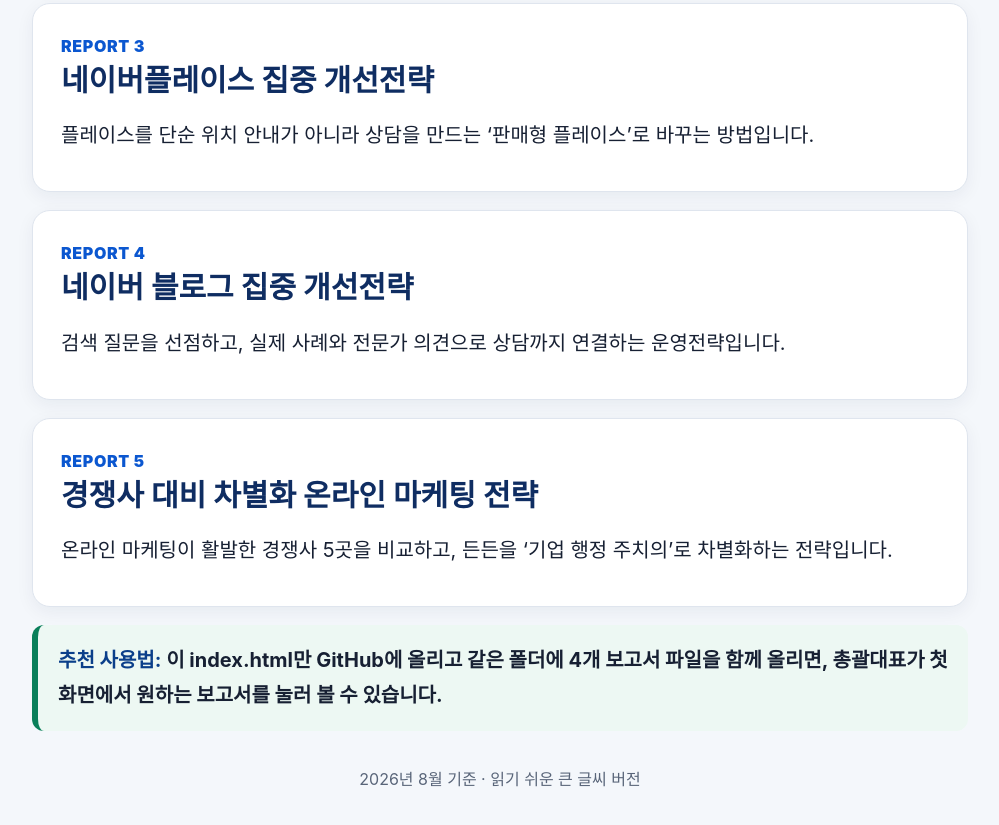
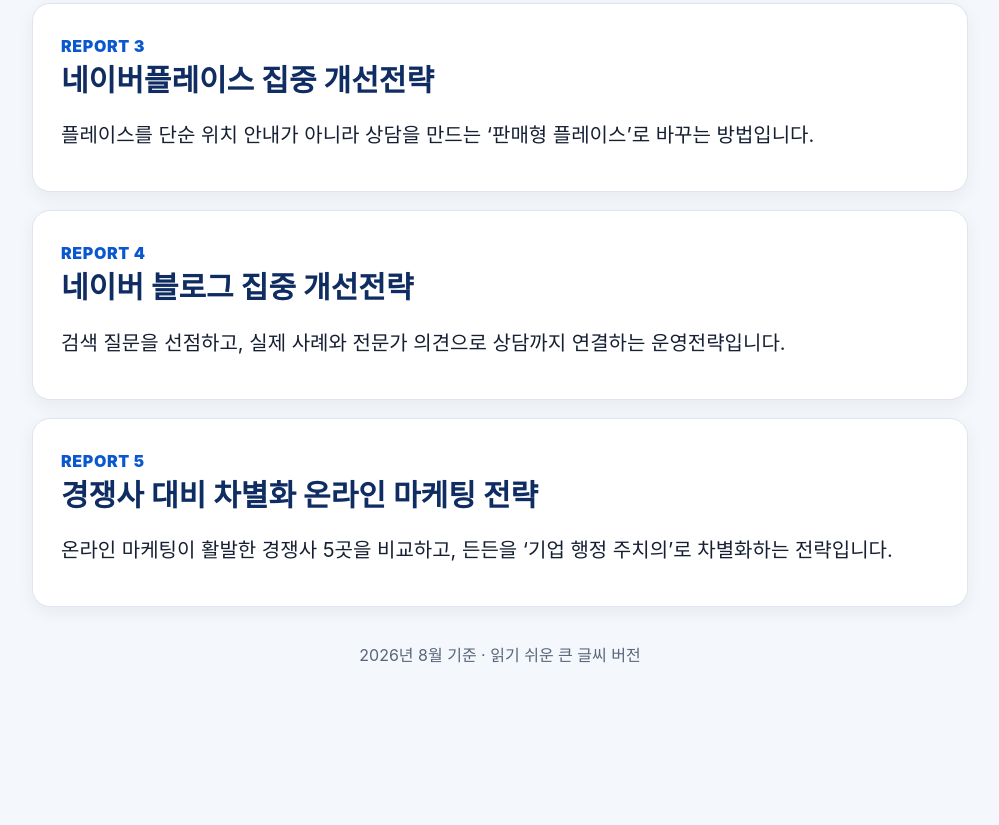
Before and after one commit to bizcoach01/dundun, a plain HTML site: page index.html in a window 1280 px wide. Shown: the part 681-1506 px from the top of the page, without its empty margins (140-1139 px from the left). After the commit the page ends 1430 px from the top, so only its background shows below. Drawn offline with Linux system fonts and the light colour scheme.

Commit message:
Add files via upload

```diff
--- a/index.html
+++ b/index.html
@@ -122,6 +122,6 @@
 <div class="num">REPORT 5</div><h2>경쟁사 대비 차별화 온라인 마케팅 전략</h2>
 <p>온라인 마케팅이 활발한 경쟁사 5곳을 비교하고, 든든을 ‘기업 행정 주치의’로 차별화하는 전략입니다.</p>
 </section></a>
-<div class="highlight good"><strong>추천 사용법:</strong> 이 index.html만 GitHub에 올리고 같은 폴더에 4개 보고서 파일을 함께 올리면, 총괄대표가 첫 화면에서 원하는 보고서를 눌러 볼 수 있습니다.</div>
+
 <div class="footer">2026년 8월 기준 · 읽기 쉬운 큰 글씨 버전</div>
 </div></body></html>
```
